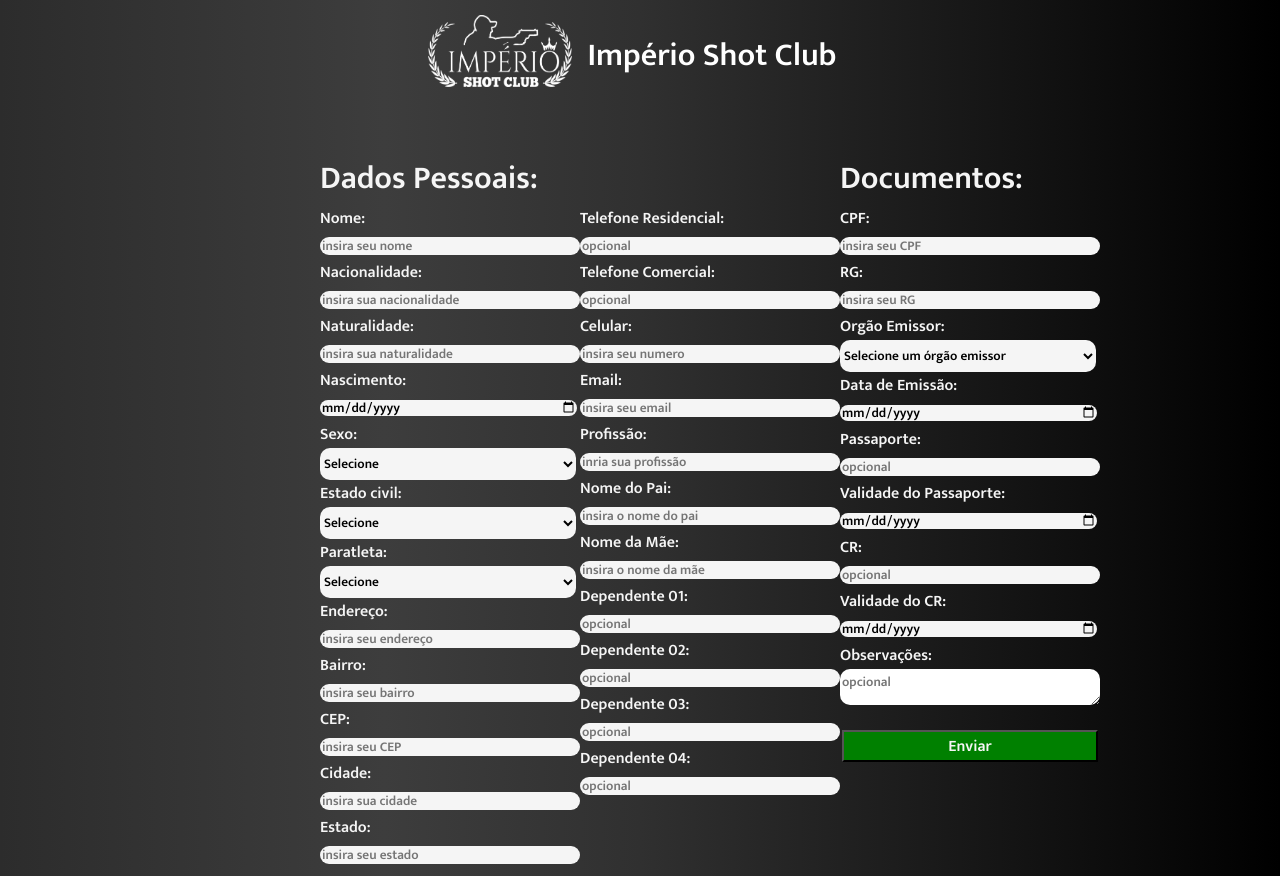
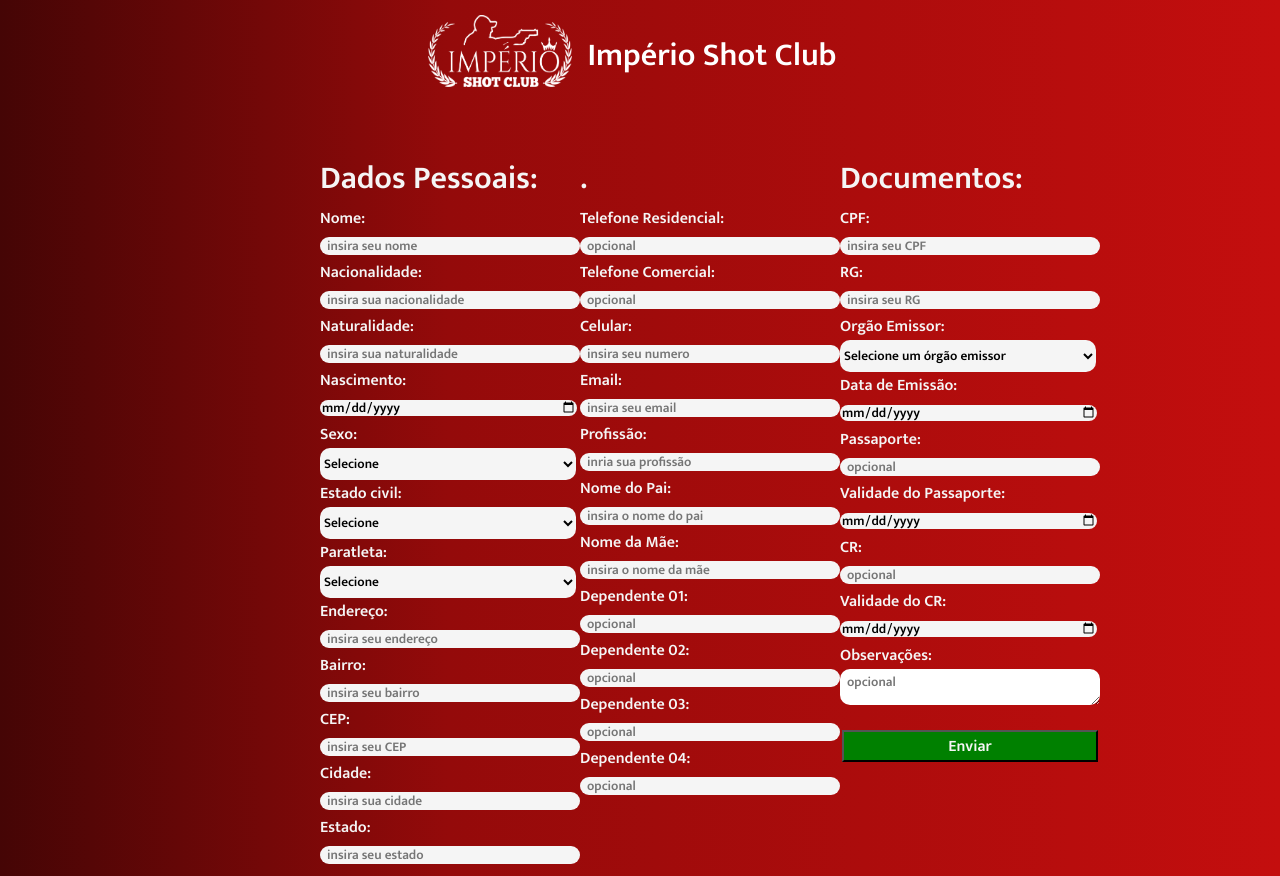
Before and after one commit to pabloncf/ImperioAPI, a Next.js app: page /Form in a window 1280 px wide. Built offline with nearby package versions, Linux system fonts and the light colour scheme.

Commit message:
update red background

```diff
--- a/components/Navbar/Navbar.module.css
+++ b/components/Navbar/Navbar.module.css
@@ -3,12 +3,6 @@
   width: 100%;
   display: flex;
   justify-content: center;
-  background-color: linear-gradient(
-    90deg,
-    rgba(69, 5, 5, 1) 0%,
-    rgba(148, 10, 10, 1) 35%,
-    rgba(196, 14, 14, 1) 100%
-  );
 }
 
 .container h1 {
--- a/pages/Form/Form.module.css
+++ b/pages/Form/Form.module.css
@@ -5,7 +5,11 @@
   justify-content: space-evenly;
 }
 
-.hidden {
+.container ::placeholder {
+  padding-left: 5px;
+}
+
+.hidden h1 {
   /*esconder um h1 feito pra alinhar*/
   visibility: hidden;
 }
--- a/styles/globals.css
+++ b/styles/globals.css
@@ -8,10 +8,9 @@
 
   background: linear-gradient(
     90deg,
-    rgb(44, 44, 44) 0%,
-    rgb(61, 61, 61) 30%,
-    rgb(48, 48, 48) 50%,
-    rgb(0, 0, 0) 100%
+    rgba(69, 5, 5, 1) 0%,
+    rgba(148, 10, 10, 1) 35%,
+    rgba(196, 14, 14, 1) 100%
   );
 
   font-family: "Mukta", sans-serif;
```
